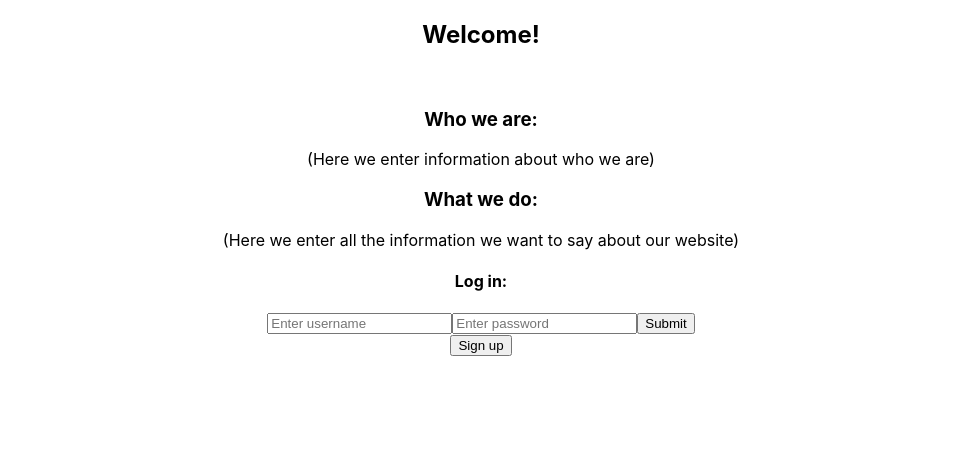
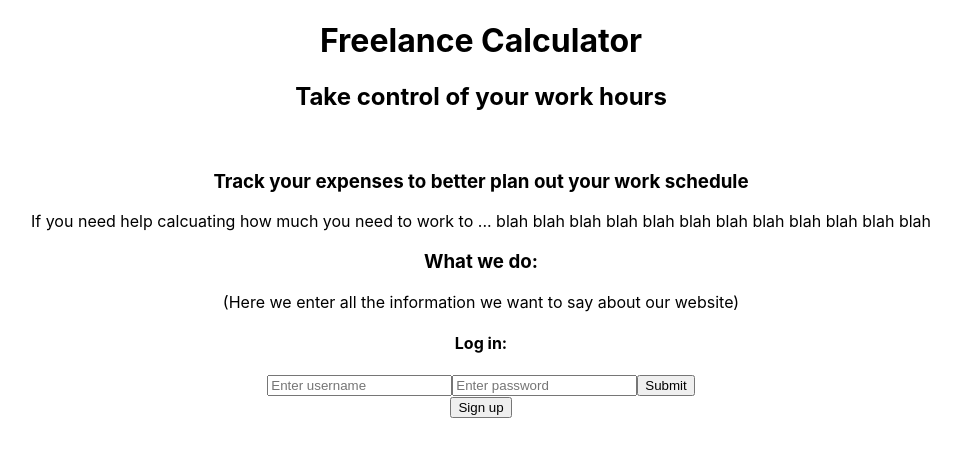
Before and after one commit to rlgallegos/freelance-calc, a React (Create React App) app in the folder client/: page / in a window 1280 px wide. Shown: the top 456 px of the page, without its empty margins (159-1120 px from the left). Built offline with nearby package versions, Linux system fonts and the light colour scheme.

Commit message:
signup route created

```diff
--- a/client/src/components/NavBar.js
+++ b/client/src/components/NavBar.js
@@ -6,7 +6,7 @@ import '../App.css';
 
 function NavBar(){
     return(
-        <div>
+        <div className='NavBar'>
             <header>
                 <h1>Finance Calulator</h1>
                 <nav>
--- a/client/src/components/SignUp.js
+++ b/client/src/components/SignUp.js
@@ -19,16 +19,12 @@ function SignUp(){
             body: JSON.stringify(formData)
         })
         .then(res => {
-            console.log(res)
+            nagivate('/')
+
         })
     }
     function handleChange(e) {
         setFormData({...formData, [e.target.name]: e.target.value})
-    }
-
-    function handleClick(){
-        nagivate('/')
-        // PROBLEM: we want to validate the info before nagivation
     }
 
     // console.log(formData)
@@ -36,13 +32,13 @@ function SignUp(){
     return(
         <div>
             <h1>
-                Sign in
+                Sign Up!
             </h1>
             <form onSubmit={handleSubmit}>
                 <input name='username' value={formData['username']} onChange={handleChange} type='text' placeholder='Enter username' />
                 <input name='password' value={formData['password']} onChange={handleChange} type='text' placeholder='Enter password' />
                 <input name='passwordConfirmation' value={formData['passwordConfirmation']} onChange={handleChange} type='text' placeholder='Confirm password' />
-                <input type='submit' onClick={handleClick}/>
+                <input type='submit' />
             </form>
         </div>
     )
--- a/client/src/components/WelcomePage.js
+++ b/client/src/components/WelcomePage.js
@@ -7,10 +7,6 @@ import Login from './Login';
 
 function WelcomePage(){
 
-    // const [showSignup, setShowSignup] = useState(false);
-    // function handleClick(){
-    //     setShowSignup((showSignup) => !showSignup);
-    // }
     const navigate = useNavigate()
     function handleClick(){
         navigate('/signup')
@@ -18,11 +14,13 @@ function WelcomePage(){
 
     return(
         <div>
-            <h2>Welcome!</h2>
+            <h1>Freelance Calculator</h1>
+            <h2>Take control of your work hours</h2>
+            {/* <h3>Track your epxences to better plan out your work schedule</h3> */}
             <br></br>
             <div>
-                <h3>Who we are:</h3>
-                <p>(Here we enter information about who we are)</p>
+                <h3>Track your expenses to better plan out your work schedule</h3>
+                <p>If you need help calcuating how much you need to work to ... blah blah blah blah blah blah blah blah blah blah blah blah </p>
                 <h3>What we do:</h3>
                 <p>(Here we enter all the information we want to say about our website)</p>
             </div>
@@ -32,7 +30,6 @@ function WelcomePage(){
                 <Login />
 
                 <button onClick={handleClick}>Sign up</button>
-                {/* {showSignup ? <SignUp /> : null} */}
             </div>
         </div>
     )
```
